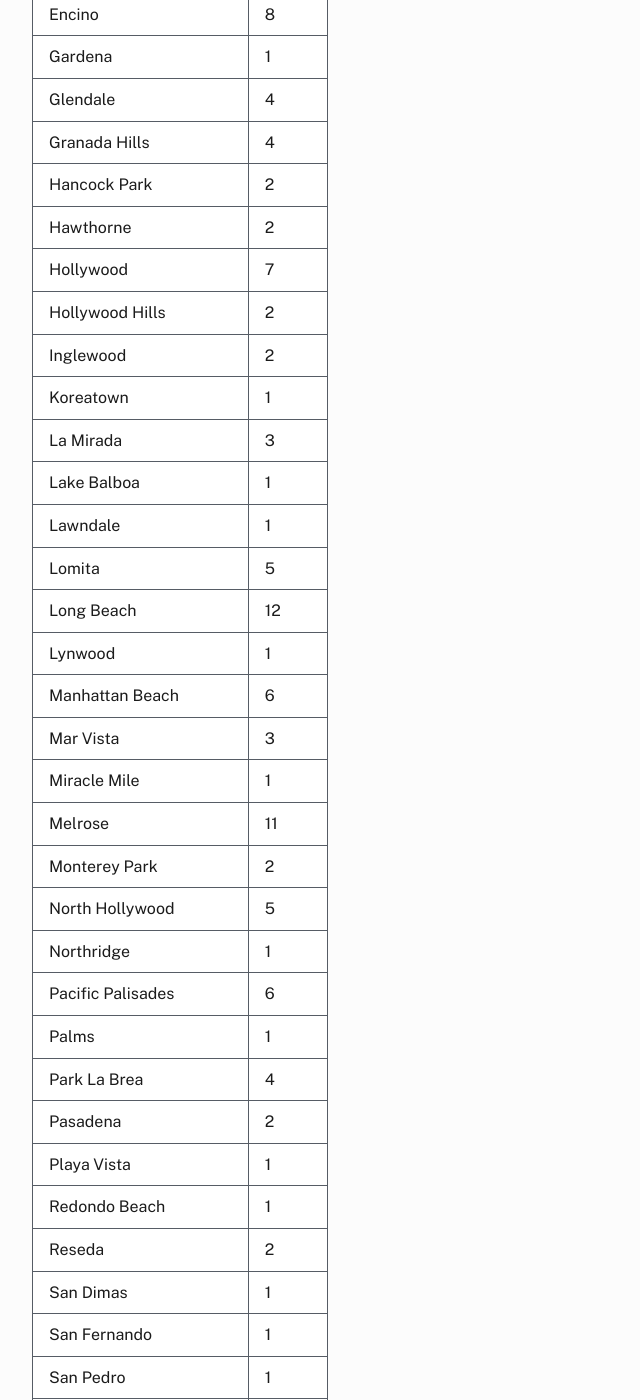
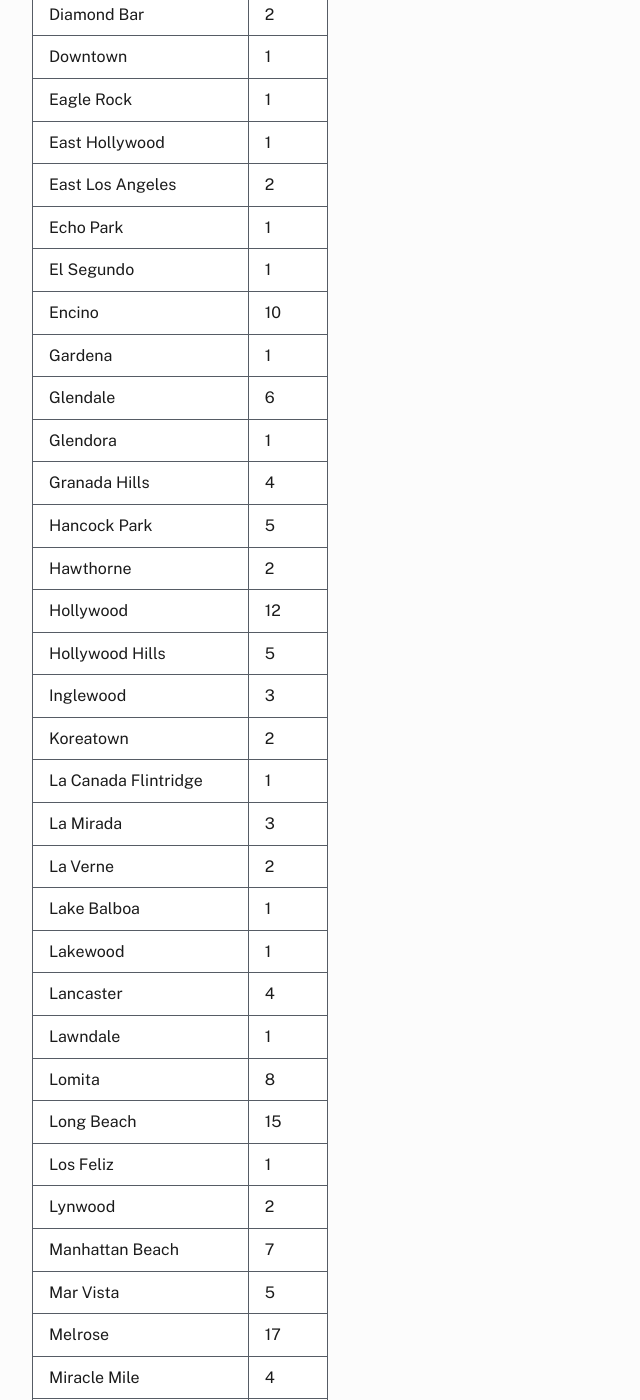
Before and after one commit to maya/la-coronavirus-cases, a Jekyll site: the page built from index.md, in a window 1280 px wide and 1400 px high, scrolled down 2426 px. Shown: the whole window, without its empty margins (0-640 px from the left). Built offline with Jekyll 4.4.1, drawn with Linux system fonts in a browser that asks for light colours; some of the changed text lies outside the part shown.

Commit message:
Update data

```diff
--- a/_data/cases.yml
+++ b/_data/cases.yml
@@ -2,105 +2,135 @@ by_city:
 - city: Alhambra
   number: 3
 - city: Altadena
-  number: 2
+  number: 3
 - city: Arcadia
   number: 2
+- city: Athens
+  number: 1
 - city: Baldwin Hills
+  number: 3
+- city: Bellflower
   number: 1
 - city: Beverly Hills
-  number: 5
+  number: 8
+- city: Beverlywood
+  number: 6
 - city: Boyle Heights
   number: 5
 - city: Brentwood
-  number: 16
+  number: 23
 - city: Burbank
-  number: 1
+  number: 2
 - city: Calabasas
+  number: 2
+- city: Canoga Park
   number: 1
 - city: Carson
-  number: 3
+  number: 4
 - city: Castaic
   number: 1
 - city: Century City
-  number: 1
+  number: 4
 - city: Century Palms/Cove
   number: 1
+- city: Cerritos
+  number: 2
 - city: Covina
   number: 1
 - city: Crestview
-  number: 1
+  number: 5
 - city: Culver City
   number: 4
+- city: Del Rey
+  number: 2
 - city: Diamond Bar
   number: 2
 - city: Downtown
   number: 1
 - city: Eagle Rock
   number: 1
+- city: East Hollywood
+  number: 1
 - city: East Los Angeles
-  number: 1
+  number: 2
 - city: Echo Park
   number: 1
 - city: El Segundo
   number: 1
 - city: Encino
-  number: 8
+  number: 10
 - city: Gardena
   number: 1
 - city: Glendale
-  number: 4
+  number: 6
+- city: Glendora
+  number: 1
 - city: Granada Hills
   number: 4
 - city: Hancock Park
-  number: 2
+  number: 5
 - city: Hawthorne
   number: 2
 - city: Hollywood
-  number: 7
+  number: 12
 - city: Hollywood Hills
+  number: 5
+- city: Inglewood
+  number: 3
+- city: Koreatown
   number: 2
-- city: Inglewood
-  number: 2
-- city: Koreatown
+- city: La Canada Flintridge
   number: 1
 - city: La Mirada
   number: 3
+- city: La Verne
+  number: 2
 - city: Lake Balboa
   number: 1
+- city: Lakewood
+  number: 1
+- city: Lancaster
+  number: 4
 - city: Lawndale
   number: 1
 - city: Lomita
+  number: 8
+- city: Long Beach
+  number: 15
+- city: Los Feliz
+  number: 1
+- city: Lynwood
+  number: 2
+- city: Manhattan Beach
+  number: 7
+- city: Mar Vista
   number: 5
-- city: Long Beach
-  number: 12
-- city: Lynwood
-  number: 1
-- city: Manhattan Beach
-  number: 6
-- city: Mar Vista
+- city: Melrose
+  number: 17
+- city: Miracle Mile
+  number: 4
+- city: Monterey Park
   number: 3
-- city: Miracle Mile
-  number: 1
-- city: Melrose
-  number: 11
-- city: Monterey Park
-  number: 2
 - city: North Hollywood
   number: 5
 - city: Northridge
   number: 1
 - city: Pacific Palisades
-  number: 6
+  number: 7
 - city: Palms
+  number: 1
+- city: Paramount
   number: 1
 - city: Park La Brea
   number: 4
 - city: Pasadena
+  number: 3
+- city: Playa Vista
   number: 2
-- city: Playa Vista
+- city: Rancho Palos Verdes
   number: 1
 - city: Redondo Beach
-  number: 1
+  number: 4
 - city: Reseda
   number: 2
 - city: San Dimas
@@ -112,58 +142,80 @@ by_city:
 - city: Santa Clarita
   number: 4
 - city: Santa Monica
-  number: 4
+  number: 7
 - city: Santa Monica Mountains
   number: 2
 - city: Sherman Oaks
-  number: 6
+  number: 7
+- city: Silverlake
+  number: 3
 - city: South El Monte
   number: 1
+- city: South Gate
+  number: 1
 - city: South Pasadena
-  number: 2
+  number: 3
+- city: South Whittier
+  number: 1
 - city: Stevenson Ranch
   number: 1
 - city: Studio City
-  number: 3
+  number: 4
+- city: Sun Valley
+  number: 1
+- city: Sunland
+  number: 1
 - city: Sylmar
   number: 1
 - city: Tarzana
-  number: 6
+  number: 8
+- city: Temple
+  number: 1
 - city: Torrance
-  number: 2
+  number: 3
 - city: Tujunga
   number: 1
 - city: University Park
   number: 1
 - city: Valley Glen
-  number: 3
+  number: 6
 - city: Van Nuys
-  number: 1
+  number: 2
 - city: Venice
-  number: 4
+  number: 7
 - city: Vermont Knolls
   number: 1
+- city: Vermont Vista
+  number: 1
+- city: Vernon Central
+  number: 1
 - city: Walnut
-  number: 2
+  number: 1
 - city: West Adams
   number: 1
+- city: West Covina
+  number: 1
 - city: West Hills
-  number: 3
+  number: 4
 - city: West Hollywood
-  number: 15
+  number: 19
 - city: West Los Angeles
   number: 3
 - city: West Vernon
-  number: 1
+  number: 2
 - city: Westchester
   number: 3
+- city: Westlake
+  number: 1
 - city: Westwood
   number: 5
 - city: Whittier
   number: 2
+- city: Wilmington
+  number: 1
 - city: Winnetka
   number: 1
 - city: Woodland Hills
-  number: 4
+  number: 5
 - city: Under Investigation
-  number: 39
+  number: 38
--- a/index.md
+++ b/index.md
@@ -1,9 +1,9 @@
 ---
 layout: default
 press_release: https://twitter.com/lapublichealth/status/1241097919941369856
-date: 20
-total_cases: 292
-total_deaths: 2
+date: 22
+total_cases: 409
+total_deaths: 5
 ---
 
 <div class="padding-2 tablet:padding-x-4 bg-primary-dark">
```
